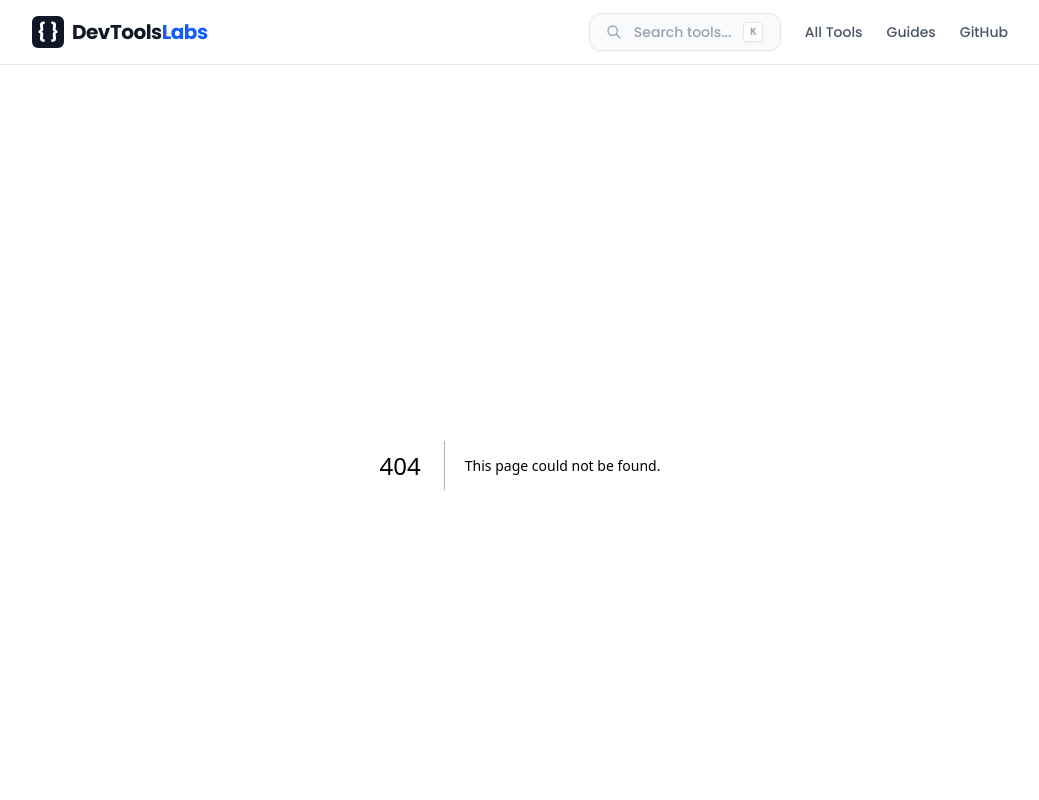
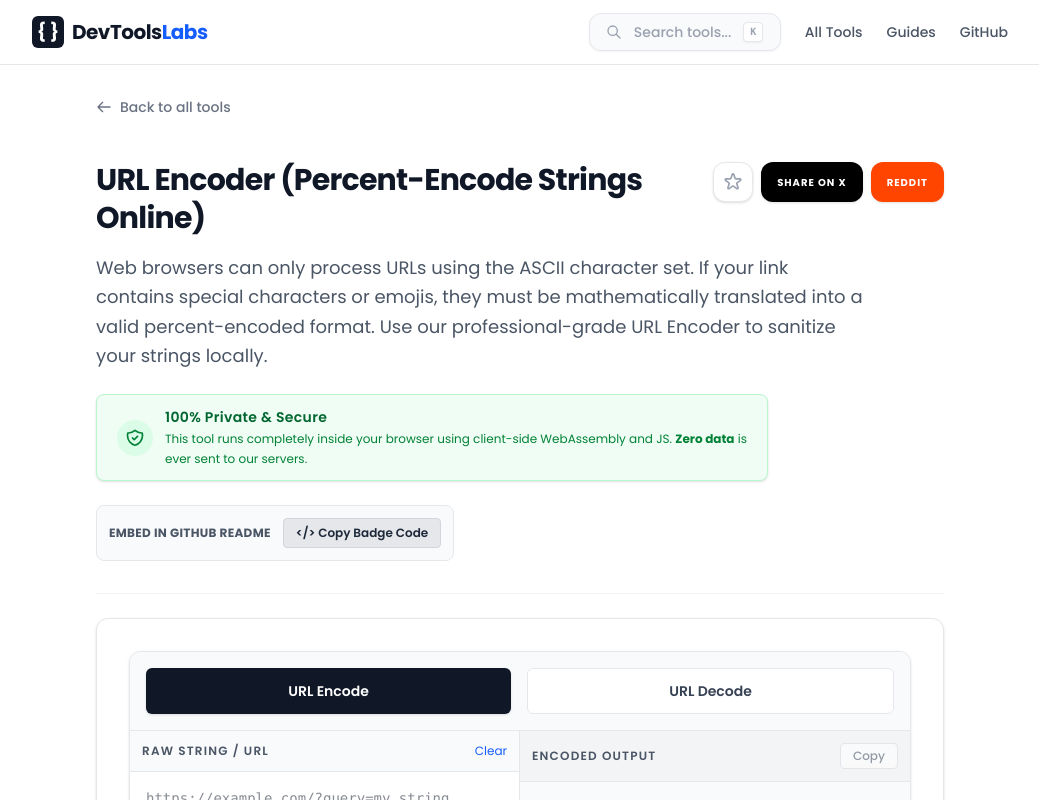
Before and after one commit to ArhamAshfaqft/devtoolslabs, a Next.js app: page /url-encoder in a window 1280 px wide. Before the commit this address had no page. Shown: the top 800 px of the page, without its empty margins (120-1159 px from the left). Built offline with nearby package versions, Linux system fonts and the light colour scheme.

Commit message:
seo: decouple url encoder/decoder and restore sitemap routes

```diff
--- a/app/layout.tsx
+++ b/app/layout.tsx
@@ -48,7 +48,7 @@ export const metadata: Metadata = {
     description: 'A free, offline, privacy-first collection of web developer tools. No data leaves your browser.',
   },
   alternates: {
-    canonical: 'https://devtoolslabs.com',
+    canonical: '/',
   },
 };
 
--- a/app/sitemap.ts
+++ b/app/sitemap.ts
@@ -15,6 +15,8 @@ export default function sitemap(): MetadataRoute.Sitemap {
     '/guides/wcag-contrast-guide',
     '/guides/sql-best-practices',
     '/accessibility-tools',
+    '/url-encoder',
+    '/url-decoder',
     '/http-status-codes',
     '/header-mime-hub',
     '/diagram-playground',
@@ -29,15 +31,6 @@ export default function sitemap(): MetadataRoute.Sitemap {
     '/uuid-generator',
     '/json-escape-unescape',
     '/json-formatter',
-    '/json-validator',
-    '/json-to-csv',
-    '/jwt-validator',
-    '/jwt-generator',
-    '/base64-encode-decode',
-    '/base64-image-decoder',
-    '/url-encode-decode',
-    '/html-entity-decoder',
-    '/hash-generator',
     '/curl-to-fetch',
     '/query-parser',
     '/timestamp-converter',
--- /dev/null
+++ b/app/url-decoder/page.tsx
@@ -0,0 +1,53 @@
+import type { Metadata } from 'next';
+import ToolLayout from '@/components/ToolLayout';
+import UrlEncodeDecodeTool from '@/components/tools/UrlEncodeDecodeTool';
+
+export const metadata: Metadata = {
+  title: 'URL Decoder (Free Online Percent-Decoding Tool) | RFC 3986',
+  description: 'Instantly decode percent-encoded URLs and percentage strings. Convert %20 back to spaces and parse complex tracking URIs safely in your browser.',
+};
+
+export default function UrlDecoderPage() {
+  return (
+    <ToolLayout
+      title="URL Decoder (Decode Percent-Encoded Strings)"
+      intro="Ever wondered what those messy %20 and %3F characters in your address bar actually mean? Our URL Decoder translates percent-encoded strings back into readable human text. Essential for debugging tracking pixels, marketing URLs, and API responses."
+      toolNode={<UrlEncodeDecodeTool defaultMode="decode" />}
+      howTo={[
+        "Paste your percent-encoded URL or string into the left input box.",
+        "The tool automatically detects and reverses RFC 3986 encoding.",
+        "Intelligent logic detects '+' symbols and converts them to standard spaces.",
+        "Your clear, readable output is generated instantly on the right."
+      ]}
+      examples={[
+        {
+          input: 'https%3A%2F%2Fsite.com%2F%3Fq%3Dmy%20search',
+          output: 'https://site.com/?q=my search'
+        }
+      ]}
+      useCases={[
+        "Decoding massive Google Analytics or Facebook Pixel tracking URIs to audit marketing tags.",
+        "Debugging API error logs that contain encoded request payloads.",
+        "Converting legacy form-submit data (where spaces are '+') back into standard text."
+      ]}
+      faqs={[
+        {
+          question: "Why does my URL have %20 in it?",
+          answer: "URLs cannot contain literal spaces. The '%20' is the hexadecimal code for a space character. Decoding it returns the original space."
+        },
+        {
+          question: "Can this decode malformed URLs?",
+          answer: "If the URL is significantly corrupted, the browser's decoding engine might throw an error. Our tool identifies these issues and alerts you if the string cannot be safely parsed."
+        },
+        {
+            question: "Does it handle the '+' sign?",
+            answer: "Yes. Our decoder is optimized for web standards and correctly interprets the '+' symbol as a space, which is common in many legacy URL formats."
+        }
+      ]}
+      relatedTools={[
+        { name: "URL Encoder", url: "/url-encoder" },
+        { name: "URL Query Parser", url: "/query-parser" }
+      ]}
+    />
+  );
+}
--- a/app/url-encode-decode/page.tsx
+++ b/app/url-encode-decode/page.tsx
@@ -1,61 +1,5 @@
-import type { Metadata } from 'next';
-import ToolLayout from '@/components/ToolLayout';
-import UrlEncodeDecodeTool from '@/components/tools/UrlEncodeDecodeTool';
-
-export const metadata: Metadata = {
-  title: 'URL Percent Encoder & Decoder (Free Online Tool) | Parse URIs',
-  description: 'Instantly url-encode text or decode percentage encoded HTTP strings. Safely replace spaces with %20 and parse complex query parameters locally.',
-};
+import { redirect } from 'next/navigation';
 
 export default function UrlEncodeDecodePage() {
-  return (
-    <ToolLayout
-      title="URL Encoder & Decoder (Percent-Encode URLs Online)"
-      intro="URLs can only be sent over the Internet using the ASCII character set. If your tracking link or API endpoint contains spaces, emojis, or reserved characters (like & or ?), they must be mathematically translated into a valid percent-encoded format. This tool instantly drives bi-directional URL encoding completely in your local browser."
-      toolNode={<UrlEncodeDecodeTool />}
-      howTo={[
-        "Select your operation via the top buttons: 'URL Encode' or 'URL Decode'.",
-        "Paste your raw string or fully percent-encoded URI into the left box.",
-        "The tool will instantly execute standard RFC 3986 encoding on your string.",
-        "The converted output automatically appears on the right side. Click Copy to use it."
-      ]}
-      examples={[
-        {
-          input: 'hello world @ 2026',
-          output: 'hello%20world%20%40%202026'
-        },
-        {
-          input: 'https%3A%2F%2Fsite.com%2F%3Fq%3Dmy%20search',
-          output: 'https://site.com/?q=my search'
-        }
-      ]}
-      useCases={[
-        "Preparing a complex JSON payload string to be passed securely as a URL query parameter without breaking the HTTP router.",
-        "Decoding a massive Google Analytics or Facebook Pixel tracking URI to read the hidden UTM marketing tags.",
-        "Sanitizing user input text (like a blog post title) to construct a safe, clickable URL slug parameter."
-      ]}
-      faqs={[
-        {
-          question: "Is this secure for API keys?",
-          answer: "Yes. The encoding logic runs entirely via your browser's native JavaScript `encodeURIComponent()` engine. No data is sent over the network. Your sensitive tokens remain exclusively in your local device memory."
-        },
-        {
-          question: "What is Percent (%) Encoding?",
-          answer: "Percent-encoding is a mechanism defined in RFC 3986 for encoding information in a Uniform Resource Identifier (URI). When a character isn't allowed in a URL (like a space or an emoji), it's replaced by a '%' followed by its two-digit hexadecimal equivalent (e.g., a space becomes '%20')."
-        },
-        {
-          question: "Why does it convert the + sign to a space during decoding?",
-          answer: "In legacy HTML form submissions (application/x-www-form-urlencoded), spaces are historically converted into the '+' symbol instead of '%20'. Our decoder intelligently detects the '+' symbol and parses it back into a standard space character to ensure maximum compatibility."
-        },
-        {
-          question: "Does it encode ALL characters?",
-          answer: "Standard URL encoding ignores unreserved characters: alphabetic characters, decimal digits, hyphens, periods, underscores, and tildes. Everything else, including reserved delimiter characters like ':' and '/', is strictly percent-encoded."
-        }
-      ]}
-      relatedTools={[
-        { name: "URL Query Parser", url: "/query-parser" },
-        { name: "HTML Entity Decoder", url: "/html-entity-decoder" }
-      ]}
-    />
-  );
+  redirect('/url-encoder');
 }
--- /dev/null
+++ b/app/url-encoder/page.tsx
@@ -0,0 +1,53 @@
+import type { Metadata } from 'next';
+import ToolLayout from '@/components/ToolLayout';
+import UrlEncodeDecodeTool from '@/components/tools/UrlEncodeDecodeTool';
+
+export const metadata: Metadata = {
+  title: 'URL Encoder (Free Online Percent-Encoding Tool) | ASCII Transliteration',
+  description: 'Instantly convert reserve characters and emojis into RFC 3986 percent-encoded strings. Safely replace spaces with %20 and prepare URLs for API transmission.',
+};
+
+export default function UrlEncoderPage() {
+  return (
+    <ToolLayout
+      title="URL Encoder (Percent-Encode Strings Online)"
+      intro="Web browsers can only process URLs using the ASCII character set. If your link contains special characters or emojis, they must be mathematically translated into a valid percent-encoded format. Use our professional-grade URL Encoder to sanitize your strings locally."
+      toolNode={<UrlEncodeDecodeTool defaultMode="encode" />}
+      howTo={[
+        "Type or paste the raw string you want to encode into the left text area.",
+        "The tool instantly applies encodeURIComponent logic to your input.",
+        "Your sanitized, ASCII-safe URL string appears immediately in the right box.",
+        "Click 'Copy' to use the encoded string in your code or browser address bar."
+      ]}
+      examples={[
+        {
+          input: 'hello world @ devtoolslabs',
+          output: 'hello%20world%20%40%20devtoolslabs'
+        }
+      ]}
+      useCases={[
+        "Encoding tracking parameters that contain spaces or special characters for marketing campaigns.",
+        "Sanitizing user-generated text to be used as a URL slug in a CMS.",
+        "Preparing complex JSON strings to be passed as a query parameter in a GET request."
+      ]}
+      faqs={[
+        {
+          question: "What is URL encoding?",
+          answer: "URL encoding, also known as percent-encoding, replaces non-ASCII characters with a '%' followed by their hexadecimal value. This ensures that the URL remains valid when sent over the internet."
+        },
+        {
+          question: "Which characters are encoded?",
+          answer: "Characters like spaces, ampersands (&), question marks (?), and slashes (/) are encoded because they have special meaning in URLs. Standard letters and numbers are usually left as-is."
+        },
+        {
+            question: "Is this encoder safe for private data?",
+            answer: "Yes. The encoding happens entirely on your device using native browser APIs. No data is ever sent to our servers."
+        }
+      ]}
+      relatedTools={[
+        { name: "URL Decoder", url: "/url-decoder" },
+        { name: "URL Query Parser", url: "/query-parser" }
+      ]}
+    />
+  );
+}
--- a/components/CommandPalette.tsx
+++ b/components/CommandPalette.tsx
@@ -31,7 +31,8 @@ const ITEMS: SearchItem[] = [
   { id: 'jwt-generator', name: 'JWT Generator', description: 'Sign custom Payload sets into JWTs.', href: '/jwt-generator', type: 'tool', category: 'Encoding' },
   { id: 'base64-encode', name: 'Base64 Encoder', description: 'Base64 string encoding and decoding.', href: '/base64-encode-decode', type: 'tool', category: 'Encoding' },
   { id: 'base64-image', name: 'Base64 Image Decoder', description: 'View and download images from Base64.', href: '/base64-image-decoder', type: 'tool', category: 'Encoding' },
-  { id: 'url-encoder', name: 'URL Encoder', description: 'Percent-encode reserved characters and URLs.', href: '/url-encode-decode', type: 'tool', category: 'Encoding' },
+  { id: 'url-encoder', name: 'URL Encoder', description: 'Percent-encode reserved characters and URLs for safe API transmission.', href: '/url-encoder', type: 'tool', category: 'Encoding' },
+  { id: 'url-decoder', name: 'URL Decoder', description: 'Reverse percent-encoding and decode messy tracking URLs.', href: '/url-decoder', type: 'tool', category: 'Encoding' },
   { id: 'html-entity', name: 'HTML Entity Decoder', description: 'Convert encoded HTML entities back.', href: '/html-entity-decoder', type: 'tool', category: 'Encoding' },
   { id: 'hash-generator', name: 'Hash Generator', description: 'Calculate MD5, SHA-256, and SHA-512 hashes.', href: '/hash-generator', type: 'tool', category: 'Security' },
   { id: 'header-hub', name: 'MIME & Header Hub', description: 'Quick reference for Security Headers and MIME Types.', href: '/header-mime-hub', type: 'tool', category: 'Security' },
--- a/components/ToolGrid.tsx
+++ b/components/ToolGrid.tsx
@@ -144,7 +144,14 @@ const ALL_TOOLS: Tool[] = [
     id: 'url-encoder',
     name: 'URL Encoder',
     description: 'Percent-encode reserved characters and URLs for safe API transmission.',
-    href: '/url-encode-decode',
+    href: '/url-encoder',
+    categories: ['Encoding', 'Web'],
+  },
+  {
+    id: 'url-decoder',
+    name: 'URL Decoder',
+    description: 'Reverse percent-encoding and decode messy tracking URLs into readable text.',
+    href: '/url-decoder',
     categories: ['Encoding', 'Web'],
   },
   {
--- a/components/tools/UrlEncodeDecodeTool.tsx
+++ b/components/tools/UrlEncodeDecodeTool.tsx
@@ -1,8 +1,8 @@
 'use client';
 import React, { useState } from 'react';
 
-export default function UrlEncodeDecodeTool() {
-  const [mode, setMode] = useState<'encode' | 'decode'>('encode');
+export default function UrlEncodeDecodeTool({ defaultMode = 'encode' }: { defaultMode?: 'encode' | 'decode' }) {
+  const [mode, setMode] = useState<'encode' | 'decode'>(defaultMode);
   const [input, setInput] = useState('');
   const [output, setOutput] = useState('');
   const [error, setError] = useState<string | null>(null);
```
